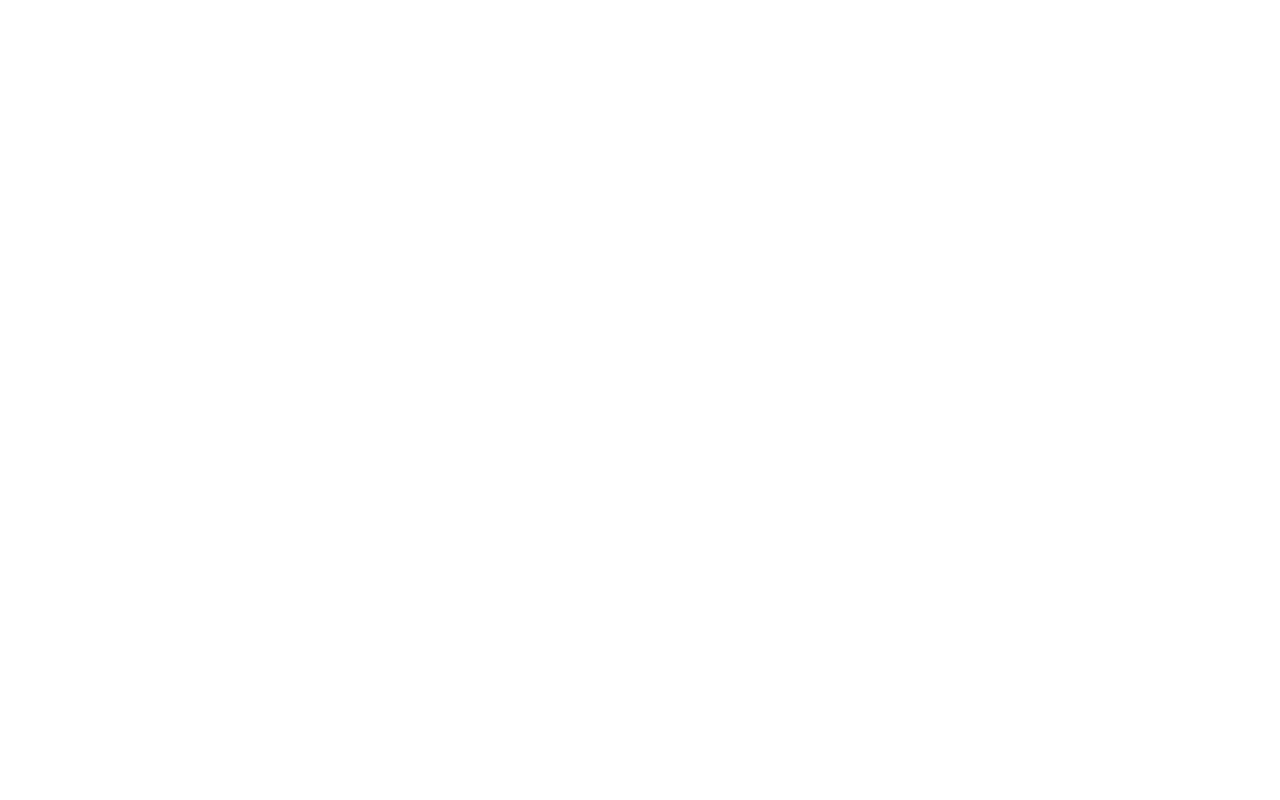
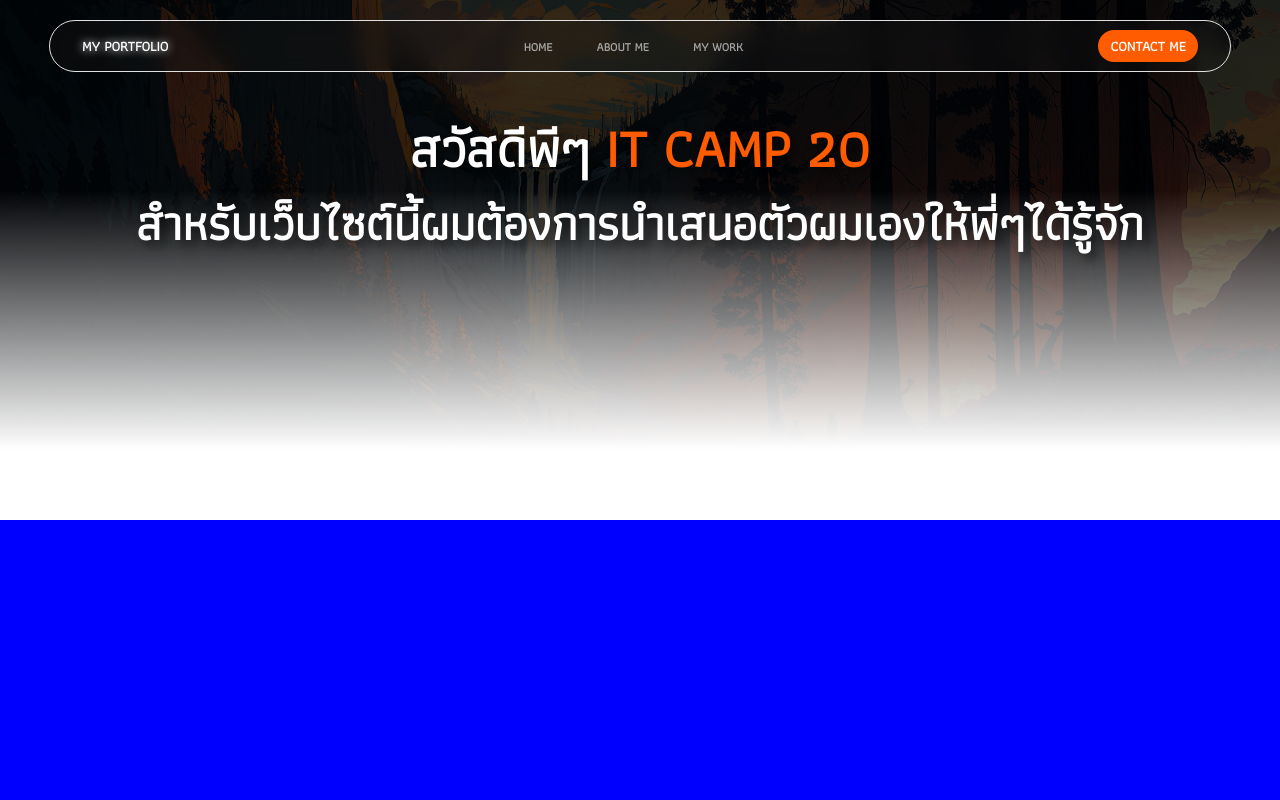
Before and after one commit to CodexCoding2000/itcamp-portfolio, a plain HTML site: page index.html in a window 1280 px wide. Shown: the top 800 px of the page. Drawn offline with Linux system fonts and the light colour scheme.

Commit message:
put figma design into index.html

```diff
--- /dev/null
+++ b/assets/main.js
@@ -0,0 +1,42 @@
+const navbar = document.querySelector(".navbar");
+const scrollToTop = document.querySelector(".scroll-to-top");
+
+scrolltotop = () => {
+    window.scrollTo(0,0);
+}
+
+window.addEventListener("DOMContentLoaded", () => {
+    const navs = document.querySelectorAll("[goto]");
+    window.addEventListener("scroll", e => {
+        if (window.scrollY > 70) {
+            navbar.classList.add("scroll");
+        } else if (window.scrollY <= 20) {
+            navbar.classList.remove("scroll");
+        }
+
+        if (window.scrollY > 140) {
+            scrollToTop.classList.add("show");
+        } else if (window.scrollY <= 70) {
+            scrollToTop.classList.remove("show");
+        }
+    });
+
+    navs.forEach(element => {
+        element.addEventListener("click", e => {
+            const attr = element.getAttribute("goto");
+
+            if (attr == "top") {
+                scrolltotop();
+            } else {
+                const node = document.getElementById(attr);
+
+                if (node) {
+                    node.scrollIntoView({
+                        block: "center",
+                        inline: "center"
+                    })
+                }
+            }
+        })
+    });
+})
--- /dev/null
+++ b/assets/style.css
@@ -0,0 +1,302 @@
+@import"https://fonts.googleapis.com/css2?family=Athiti&display=swap";
+@import"https://kit-pro.fontawesome.com/releases/v6.5.1/css/pro.min.css";
+
+@font-face {
+    font-family: PaybAck;
+    src: url(../fonts/PaybAck.ttf)
+}
+
+* {
+    font-family: Athiti, sans-serif;
+    font-weight: 300;
+    scroll-behavior: smooth;
+}
+
+:root {
+    --background: #fff;
+    --primary: #FF5B00;
+    --primary-u-1: #ff8645;
+
+    --navbar-bg: rgb(24, 24, 24, .4);
+    --navbar-border: 1px solid #e1e1e1;
+    --navbar-text: white;
+
+    --nav-link-default-color: rgb(255, 255, 255, .6);
+    --nav-link-hover-color: rgb(255, 255, 255, .8);
+    --nav-link-active-color: rgb(255, 255, 255);
+    --nav-link-active-hover-color: rgb(255, 255, 255);
+
+    --nav-link-default-bg: transparent;
+    --nav-link-hover-bg: rgb(255, 255, 255, .1);
+    --nav-link-active-bg: var(--primary);
+    --nav-link-active-hover-bg: var(--primary-u-1);
+}
+
+body {
+    display: flex;
+    flex-direction: column;
+    align-items: center;
+    overflow: hidden scroll;
+    margin: 0;
+    padding: 0;
+}
+
+.container,
+.container-fluid,
+.container-xxl,
+.container-xl,
+.container-lg,
+.container-md,
+.container-sm {
+    width: 100%;
+    padding-right: var(--bs-gutter-x, 0.75rem);
+    padding-left: var(--bs-gutter-x, 0.75rem);
+    margin-right: auto;
+    margin-left: auto;
+}
+
+.navbar {
+    position: absolute;
+    top: 20px;
+    width: 1140px;
+    height: 50px;
+    background-color: var(--navbar-bg);
+    padding: 0 20px;
+    border-radius: 50px;
+    backdrop-filter: blur(10px);
+    border: var(--navbar-border);
+    z-index: 1069;
+    transition: .23s;
+    display: flex;
+    align-items: center;
+}
+
+.navbar .container {
+    display: flex;
+    align-items: center;
+    justify-content: space-between;
+}
+
+.navbar-menu {
+    display: flex;
+    align-items: center;
+    gap: 20px;
+}
+
+.navbar-button,
+.nav-link {
+    cursor: pointer;
+    padding: 5px 12px;
+    font-size: 12px;
+    border-radius: 500px;
+    transition: .23s;
+    font-weight: bold;
+    color: var(--nav-link-default-color);
+}
+
+.navbar-button:hover,
+.nav-link:hover {
+    color: var(--nav-link-hover-color);
+    background-color: var(--nav-link-hover-bg);
+}
+
+.navbar-button.active,
+.nav-link.active {
+    color: var(--nav-link-active-color);
+    background-color: var(--nav-link-active-bg);
+}
+
+.navbar-button.active:hover,
+.nav-link.active:hover {
+    color: var(--nav-link-active-hover-color);
+    background-color: var(--nav-link-active-hover-bg);
+}
+
+.navbar-button,
+.navbar-brand {
+    cursor: pointer;
+    font-size: 14px;
+    font-weight: bold;
+    color: var(--navbar-text);
+}
+
+.navbar-brand {
+    text-shadow: 0 0 10px var(--navbar-text);
+}
+
+.navbar.scroll {
+    position: fixed;
+    transition: none;
+    top: 0;
+    width: 100vw;
+    box-sizing: border-box;
+    border-radius: 0;
+    border-style: dashed;
+    border-top: none;
+    border-left: 0;
+    border-right: 0;
+    animation: fadeIn 1s forwards;
+}
+
+.scroll-to-top {
+    cursor: pointer;
+    position: fixed;
+    bottom: 0px;
+    opacity: 0;
+    pointer-events: none;
+    right: 20px;
+    width: 40px;
+    height: 40px;
+    box-sizing: border-box;
+    padding-bottom: 2px;
+    background: var(--primary);
+    border-radius: 8px;
+    display: flex;
+    align-items: center;
+    justify-content: center;
+    font-size: 18px;
+    color: var(--nav-link-active-color);
+    z-index: 1069;
+    transition: .23s;
+}
+
+.scroll-to-top.show {
+    bottom: 20px;
+    opacity: 1;
+    pointer-events: all;
+}
+
+.scroll-to-top:hover {
+    color: var(--nav-link-active-hover-color);
+    background: var(--nav-link-active-hover-bg);
+}
+
+section {
+    width: 100vw;
+    min-height: 400px;
+    padding: 20px 0;
+}
+
+#about {
+    background: blue;
+}
+
+#work {
+    background: red;
+}
+
+.landing-page::before {
+    content: '';
+    position: absolute;
+    left: 0;
+    top: 0;
+    width: 100vw;
+    height: 100%;
+    background-image: url("/img/bg.jpg");
+    background-position: center;
+    background-size: cover;
+    background-repeat: no-repeat;
+    z-index: -2;
+}
+
+.landing-page::after {
+    content: '';
+    position: absolute;
+    left: 0;
+    top: 0;
+    width: 100vw;
+    height: 100%;
+    background-color: rgb(0, 0, 0, .8);
+    z-index: -1;
+}
+
+section.landing-page {
+    position: relative;
+    top: -70px;
+    padding-top: 50px;
+    padding-bottom: 70px;
+    display: flex;
+    align-items: center;
+    justify-content: center;
+    flex-direction: column;
+    text-shadow: 6px 6px 10px rgb(0, 0, 0, .5);
+    background: linear-gradient(to top, var(--background), transparent 50%);
+}
+
+.landing-page .title {
+    font-size: 54px;
+    font-weight: bold;
+    color: white;
+}
+
+.landing-page .title b {
+    color: var(--primary);
+    font-weight: bold;
+}
+
+.landing-page .subtitle {
+    font-size: 48px;
+    margin-top: -60px;
+    color: white;
+    font-weight: bold;
+}
+
+@keyframes fadeIn {
+    from {
+        top: -50px;
+    }
+
+    to {
+        top: 0;
+    }
+}
+
+@media (min-width: 576px) {
+
+    .container-sm,
+    .container {
+        max-width: 540px;
+    }
+}
+
+@media (min-width: 768px) {
+
+    .container-md,
+    .container-sm,
+    .container {
+        max-width: 720px;
+    }
+}
+
+@media (min-width: 992px) {
+
+    .container-lg,
+    .container-md,
+    .container-sm,
+    .container {
+        max-width: 960px;
+    }
+}
+
+@media (min-width: 1200px) {
+
+    .container-xl,
+    .container-lg,
+    .container-md,
+    .container-sm,
+    .container {
+        max-width: 1140px;
+    }
+}
+
+@media (min-width: 1400px) {
+
+    .container-xxl,
+    .container-xl,
+    .container-lg,
+    .container-md,
+    .container-sm,
+    .container {
+        max-width: 1320px;
+    }
+}
--- a/index.html
+++ b/index.html
@@ -5,10 +5,53 @@
     <meta charset="UTF-8">
     <meta name="viewport" content="width=device-width, initial-scale=1.0">
     <title>Nitiphum - Portfolio</title>
+
+    <link rel="stylesheet" href="assets/style.css">
 </head>
 
 <body>
+    <nav class="navbar">
+        <div class="container">
+            <div class="navbar-brand" onclick="scrolltotop()">
+                MY PORTFOLIO
+            </div>
+            <div class="navbar-menu">
+                <div class="nav-link" goto="top">
+                    HOME
+                </div>
+                <div class="nav-link" goto="about">
+                    ABOUT ME
+                </div>
+                <div class="nav-link" goto="work">
+                    MY WORK
+                </div>
+            </div>
+            <div class="navbar-button active">
+                CONTACT ME
+            </div>
+        </div>
+    </nav>
+    <main>
+        <section class="landing-page" id="home">
+            <p class="title">
+                สวัสดีพีๆ <b>IT CAMP 20</b>
+            </p>
+            <p class="subtitle">
+                สำหรับเว็บไซต์นี้ผมต้องการนำเสนอตัวผมเองให้พี่ๆได้รู้จัก
+            </p>
+        </section>
+        <section id="about">
 
+        </section>
+        <section id="work">
+
+        </section>
+    </main>
+
+    <div class="scroll-to-top" onclick="scrolltotop()">
+        &UpArrow;
+    </div>
+    <script src="assets/main.js"></script>
 </body>
 
 </html>
```
